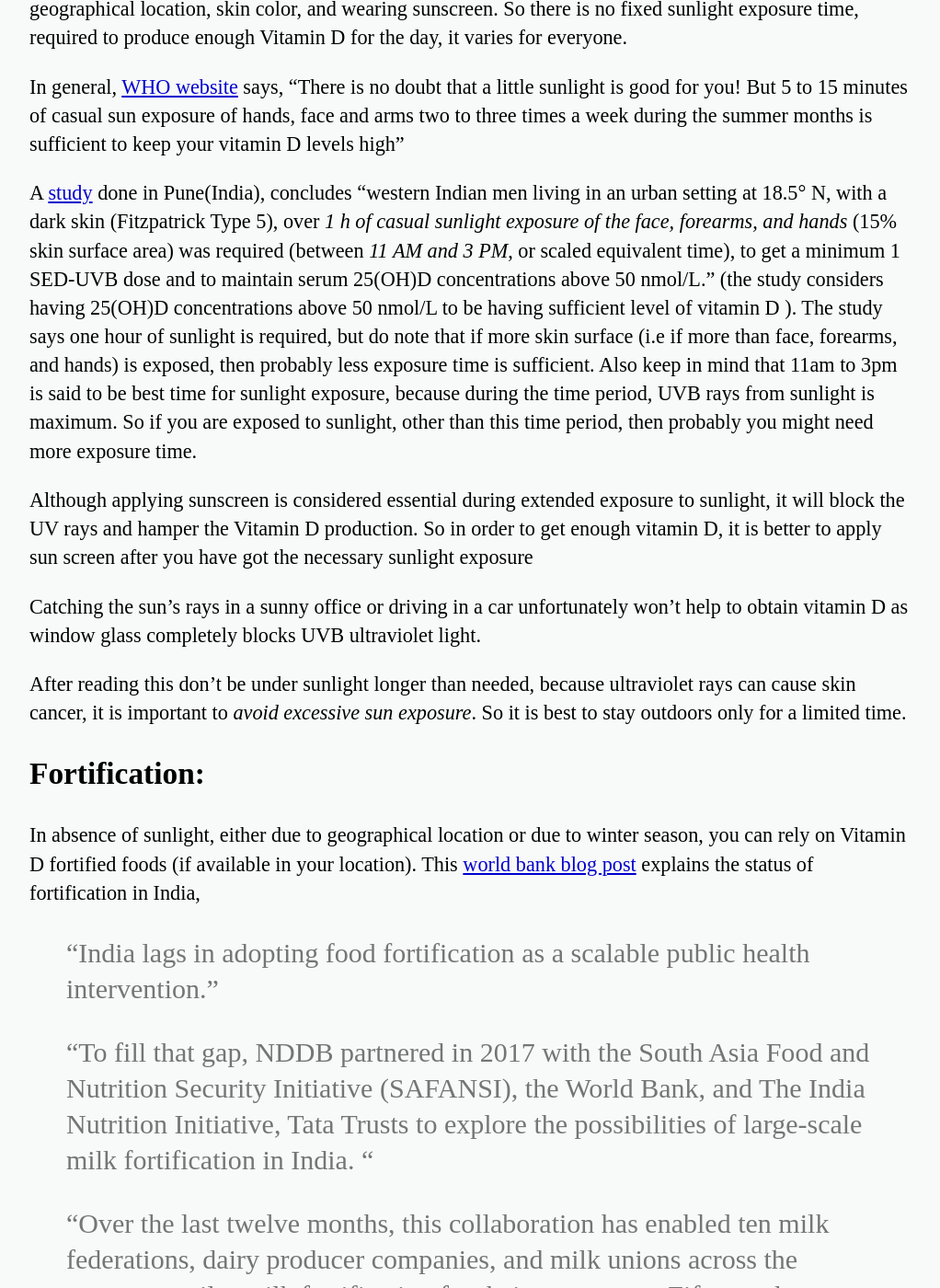
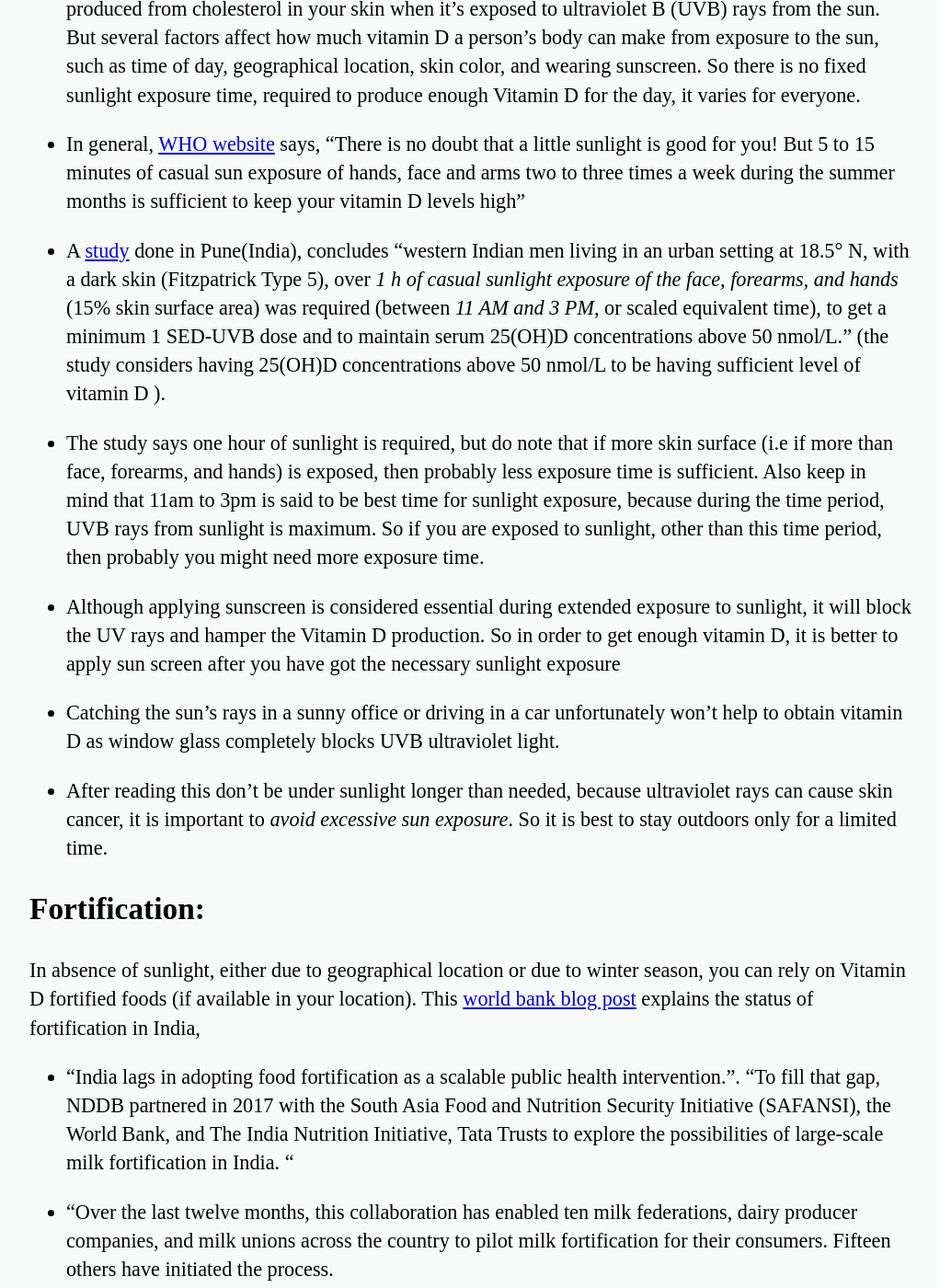
Before and after one commit to sayinathk/sayinathk.github.io, a Jekyll site: the page built from _posts/2021-01-03-Are-you-getting-enough-vitaminD.md, in a window 1280 px wide and 1400 px high, scrolled down 3374 px. Shown: the whole window at 92% size, without its empty margins (128-1150 px from the left). Built offline with Jekyll 4.4.1, drawn with Linux system fonts in a browser that asks for light colours; comment, search, counter and statistics services are not loaded; some of the changed text lies outside the part shown.

```diff
--- a/_posts/2021-01-03-Are-you-getting-enough-vitaminD.md
+++ b/_posts/2021-01-03-Are-you-getting-enough-vitaminD.md
@@ -18,12 +18,14 @@ CONTENT:
 Vitamin D is said to be "Sunshine Vitamin". Since our interaction with sunlight has reduced very much due to COVID 19 lockdown and work from home, I decided to study about what should be done get enough Vitamin D.  On reading, I found many (pre covid) studies speaking about Vitamin D deficiency spread across India (a [study](https://www.jfmpc.com/article.asp?issn=2249-4863;year=2018;volume=7;issue=2;spage=324;epage=330;aulast=Aparna) goes to extent of calling vitamin D difficiency to be "silent epidemic").  So I decided to share what I learnt from reading about vitamin D.
 
 ## Vitamin D and its use:
-Vitamins are essential micronutrients required by the body in small amounts for proper functioning of the body. Vitamin D is a fat soluble vitamin (meaning it dissolves in fat). Vitamin D helps in absorbing calcium and phosphorous. Therefore, It is necessary for maintaining strong bones.
+- Vitamins are essential micronutrients required by the body in small amounts for proper functioning of the body. Vitamin D is a fat soluble vitamin (meaning it dissolves in fat). Vitamin D helps in absorbing calcium and phosphorous. Therefore, It is necessary for maintaining strong bones.
 
-An [article](https://www.hsph.harvard.edu/nutritionsource/vitamin-d/) by Harvard T.H. Chan School of Public Health says "Also, laboratory studies show that vitamin D can reduce cancer cell growth, help control infections and reduce inflammation. Many of the body’s organs and tissues have receptors for vitamin D, which suggest important roles beyond bone health, and scientists are actively investigating other possible functions."
+- An [article](https://www.hsph.harvard.edu/nutritionsource/vitamin-d/) by Harvard T.H. Chan School of Public Health says "Also, laboratory studies show that vitamin D can reduce cancer cell growth, help control infections and reduce inflammation. Many of the body’s organs and tissues have receptors for vitamin D, which suggest important roles beyond bone health, and scientists are actively investigating other possible functions."
 
 ## Deficiency:
-A 2014 [Study](https://www.mdpi.com/2072-6643/6/2/729/htm) says that "Vitamin D deficiency prevails in epidemic proportions all over the Indian subcontinent, with a prevalence of 70%–100% in the general population".  It also goes on to say, "vitamin D deficiency is highly prevalent in both urban and rural settings, and across all socioeconomic and geographic strata. Vitamin D deficiency is likely to play an important role in the very high prevalence of rickets, osteoporosis, cardiovascular diseases, diabetes, cancer and infections such as tuberculosis in India.".  If you are interested, take a look at Table 1 found in point 8 "Vitamin D Status of Ostensibly Healthy Indians" of the mentioned study, which lists data from various other studies on vitamin deficiency in India.
+- A 2014 [Study](https://www.mdpi.com/2072-6643/6/2/729/htm) says that "Vitamin D deficiency prevails in epidemic proportions all over the Indian subcontinent, with a prevalence of 70%–100% in the general population".
+- It also goes on to say, "vitamin D deficiency is highly prevalent in both urban and rural settings, and across all socioeconomic and geographic strata. Vitamin D deficiency is likely to play an important role in the very high prevalence of rickets, osteoporosis, cardiovascular diseases, diabetes, cancer and infections such as tuberculosis in India.".
+- If you are interested, take a look at Table 1 found in point 8 "Vitamin D Status of Ostensibly Healthy Indians" of the mentioned study, which lists data from various other studies on vitamin deficiency in India.
 
 ## How much is required
 Since I couldn't find a recommendation by Indian government, I am listing down the details from [recommendation](https://ods.od.nih.gov/factsheets/VitaminD-Consumer/) of USA's National Institute of health,
@@ -70,32 +72,29 @@ Very few foods naturally have vitamin D. Sources include:
 - Foods fortified (fortified meaning - process of adding micronutrients to food) with vitamin D
 
 ## Sunlight comes to the rescue:
-Vitamin D production in the skin is the primary natural source of vitamin D. Vitamin D can be produced from cholesterol in your skin when it’s exposed to ultraviolet B (UVB) rays from the sun. But several factors affect how much vitamin D a person’s body can make from exposure to the sun, such as time of day, geographical location, skin color, and wearing sunscreen. So there is no fixed sunlight exposure time, required to produce enough Vitamin D for the day, it varies for everyone.
+- Vitamin D production in the skin is the primary natural source of vitamin D. Vitamin D can be produced from cholesterol in your skin when it’s exposed to ultraviolet B (UVB) rays from the sun. But several factors affect how much vitamin D a person’s body can make from exposure to the sun, such as time of day, geographical location, skin color, and wearing sunscreen. So there is no fixed sunlight exposure time, required to produce enough Vitamin D for the day, it varies for everyone.
 
-In general, [WHO website](https://www.who.int/news-room/q-a-detail/radiation-the-known-health-effects-of-ultraviolet-radiation) says, "There is no doubt that a little sunlight is good for you! But 5 to 15 minutes of casual sun exposure of hands, face and arms two to three times a week during the summer months is sufficient to keep your vitamin D levels high"
+- In general, [WHO website](https://www.who.int/news-room/q-a-detail/radiation-the-known-health-effects-of-ultraviolet-radiation) says, "There is no doubt that a little sunlight is good for you! But 5 to 15 minutes of casual sun exposure of hands, face and arms two to three times a week during the summer months is sufficient to keep your vitamin D levels high"
 
-A [study](https://www.ncbi.nlm.nih.gov/pmc/articles/PMC5972483/#ref6) done in Pune(India), concludes "western Indian men living in an urban setting at 18.5° N, with a dark skin (Fitzpatrick Type 5), over *1 h of casual sunlight exposure of the face, forearms, and hands* (15% skin surface area) was required (between *11 AM and 3 PM*, or scaled equivalent time), to get a minimum 1 SED-UVB dose and to maintain serum 25(OH)D concentrations above 50 nmol/L." (the study considers having 25(OH)D concentrations above 50 nmol/L to be having sufficient level of vitamin D ).
-The study says one hour of sunlight is required, but do note that if more skin surface (i.e if more than face, forearms, and hands) is exposed, then probably less exposure time is sufficient.  Also keep in mind that 11am to 3pm is said to be best time for sunlight exposure, because during the time period, UVB rays from sunlight is maximum. So if you are exposed to sunlight, other than this time period, then probably you might need more exposure time.
+- A [study](https://www.ncbi.nlm.nih.gov/pmc/articles/PMC5972483/#ref6) done in Pune(India), concludes "western Indian men living in an urban setting at 18.5° N, with a dark skin (Fitzpatrick Type 5), over *1 h of casual sunlight exposure of the face, forearms, and hands* (15% skin surface area) was required (between *11 AM and 3 PM*, or scaled equivalent time), to get a minimum 1 SED-UVB dose and to maintain serum 25(OH)D concentrations above 50 nmol/L." (the study considers having 25(OH)D concentrations above 50 nmol/L to be having sufficient level of vitamin D ).
+- The study says one hour of sunlight is required, but do note that if more skin surface (i.e if more than face, forearms, and hands) is exposed, then probably less exposure time is sufficient.  Also keep in mind that 11am to 3pm is said to be best time for sunlight exposure, because during the time period, UVB rays from sunlight is maximum. So if you are exposed to sunlight, other than this time period, then probably you might need more exposure time.
 
-Although applying sunscreen is considered essential during extended exposure to sunlight, it will block the UV rays and hamper the Vitamin D production. So in order to get enough vitamin D, it is better to apply sun screen after you have got the necessary sunlight exposure
+- Although applying sunscreen is considered essential during extended exposure to sunlight, it will block the UV rays and hamper the Vitamin D production. So in order to get enough vitamin D, it is better to apply sun screen after you have got the necessary sunlight exposure
 
-Catching the sun’s rays in a sunny office or driving in a car unfortunately won’t help to obtain vitamin D as window glass completely blocks UVB ultraviolet light.
+- Catching the sun’s rays in a sunny office or driving in a car unfortunately won’t help to obtain vitamin D as window glass completely blocks UVB ultraviolet light.
 
-After reading this don't be under sunlight longer than needed, because ultraviolet rays can cause skin cancer, it is important to *avoid excessive sun exposure*. So it is best to stay outdoors only for a limited time.
+- After reading this don't be under sunlight longer than needed, because ultraviolet rays can cause skin cancer, it is important to *avoid excessive sun exposure*. So it is best to stay outdoors only for a limited time.
 
 ## Fortification:
 In absence of sunlight, either due to geographical location or due to winter season, you can rely on Vitamin D fortified foods (if available in your location).
 This [world bank blog post](https://blogs.worldbank.org/endpovertyinsouthasia/milk-fortification-india-journey-so-far) explains the status of fortification in India,
->"India lags in adopting food fortification as a scalable public health intervention."
->
->"To fill that gap, NDDB partnered in 2017 with the South Asia Food and Nutrition Security Initiative (SAFANSI), the World Bank, and The India Nutrition Initiative, Tata Trusts to explore the possibilities of large-scale milk fortification in India. "
->
->"Over the last twelve months, this collaboration has enabled ten milk federations, dairy producer companies, and milk unions across the country to pilot milk fortification for their consumers. Fifteen others have initiated the process.
+- "India lags in adopting food fortification as a scalable public health intervention.". "To fill that gap, NDDB partnered in 2017 with the South Asia Food and Nutrition Security Initiative (SAFANSI), the World Bank, and The India Nutrition Initiative, Tata Trusts to explore the possibilities of large-scale milk fortification in India. "
+- "Over the last twelve months, this collaboration has enabled ten milk federations, dairy producer companies, and milk unions across the country to pilot milk fortification for their consumers. Fifteen others have initiated the process.
 
-A quick search in amazon shows only one brand, Nestle, offering Vitamin D fortified product, with 1 liter toned milk costing Rs 78 (at the time of writing). At this cost not everyone is going to buy the fortified milk.  Although [FAQ](https://ffrc.fssai.gov.in/commodity?commodity=fortified-milk#tab-faq) in FSSAI's wesbite says "Fortification of milk is relatively inexpensive and affordable and costs less than 2 paise per litre.", India seems to have a long way to go before it produces affordable Vitamin D fortified food.
+- A quick search in amazon shows only one brand, Nestle, offering Vitamin D fortified product, with 1 liter toned milk costing Rs 78 (at the time of writing). At this cost not everyone is going to buy the fortified milk.  Although [FAQ](https://ffrc.fssai.gov.in/commodity?commodity=fortified-milk#tab-faq) in FSSAI's wesbite says "Fortification of milk is relatively inexpensive and affordable and costs less than 2 paise per litre.", India seems to have a long way to go before it produces affordable Vitamin D fortified food.
 
 
-In absence of all the above vitamin D sources, one can opt for Vitamin D supplements after getting proper medical advise
+- In absence of all the above vitamin D sources, one can opt for Vitamin D supplements after getting proper medical advise
 
 
 
@@ -109,3 +108,4 @@ In absence of all the above vitamin D sources, one can opt for Vitamin D supplem
 <br>
 Learnt Something new?
 <br>Show some ❤ by <u>sharing this article</u> :)
+<br>
```
Also changed, not shown: _layouts/post.html (+33 -0 lines).
